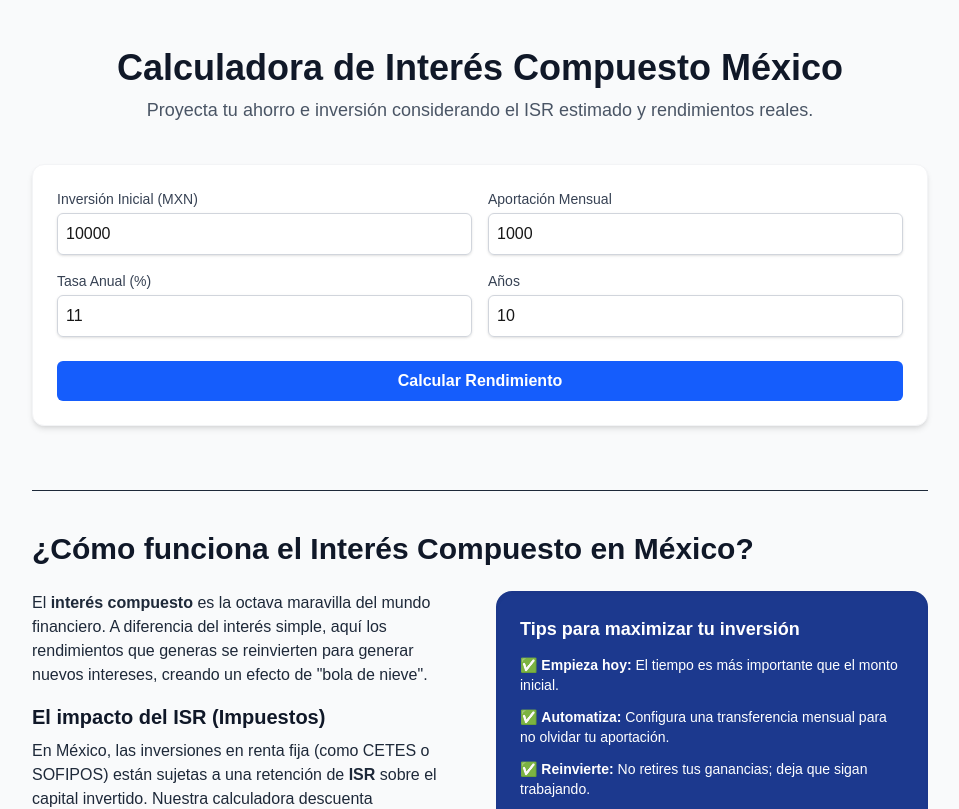
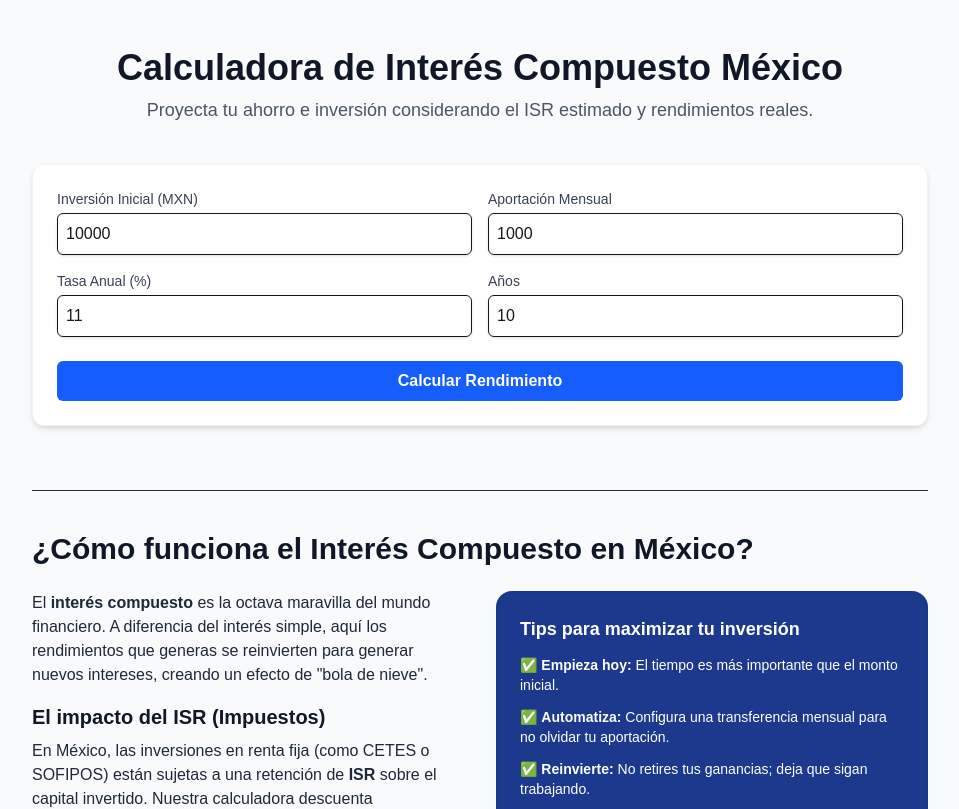
Before and after one commit to alejandrohuerga/finanzanode-mx, a Next.js app: page / in a window 1280 px wide. Shown: the top 809 px of the page, without its empty margins (160-1119 px from the left). Built offline with nearby package versions, Linux system fonts and the light colour scheme.

Commit message:
fix: :bug: Cambios en color input
Se ha cambiado el color del input para mayor legibilidad

```diff
--- a/src/components/CalculatorForm.tsx
+++ b/src/components/CalculatorForm.tsx
@@ -36,7 +36,7 @@
             type="number"
             value={formData.initialAmount}
             onChange={(e) => setFormData({...formData, initialAmount: Number(e.target.value)})}
-            className="mt-1 block w-full rounded-md border-gray-300 shadow-sm focus:border-blue-500 focus:ring-blue-500 p-2 border"
+            className="mt-1 block w-full rounded-md border-gray-900 shadow-sm focus:border-blue-500 focus:ring-blue-500 p-2 border"
           />
         </div>
         <div>
@@ -45,7 +45,7 @@
             type="number"
             value={formData.monthlyContribution}
             onChange={(e) => setFormData({...formData, monthlyContribution: Number(e.target.value)})}
-            className="mt-1 block w-full rounded-md border-gray-300 shadow-sm focus:border-blue-500 focus:ring-blue-500 p-2 border"
+            className="mt-1 block w-full rounded-md border-gray-900 shadow-sm focus:border-blue-500 focus:ring-blue-500 p-2 border"
           />
         </div>
         <div>
@@ -55,7 +55,7 @@
             step="0.1"
             value={formData.annualRate}
             onChange={(e) => setFormData({...formData, annualRate: Number(e.target.value)})}
-            className="mt-1 block w-full rounded-md border-gray-300 shadow-sm focus:border-blue-500 focus:ring-blue-500 p-2 border"
+            className="mt-1 block w-full rounded-md border-gray-900 shadow-sm focus:border-blue-500 focus:ring-blue-500 p-2 border"
           />
         </div>
         <div>
@@ -64,7 +64,7 @@
             type="number"
             value={formData.years}
             onChange={(e) => setFormData({...formData, years: Number(e.target.value)})}
-            className="mt-1 block w-full rounded-md border-gray-300 shadow-sm focus:border-blue-500 focus:ring-blue-500 p-2 border"
+            className="mt-1 block w-full rounded-md border-gray-900 shadow-sm focus:border-blue-500 focus:ring-blue-500 p-2 border"
           />
         </div>
       </div>
```
